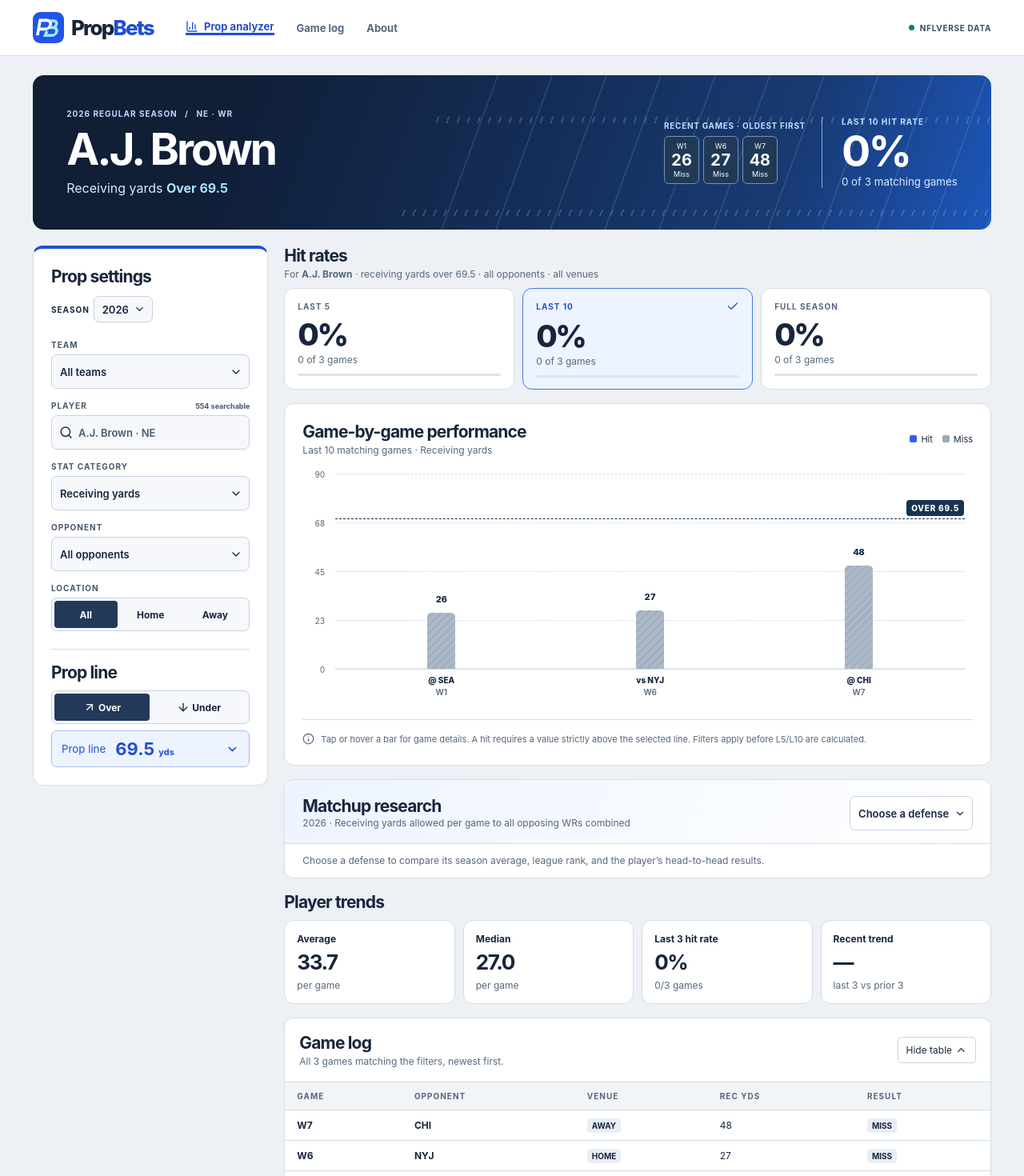
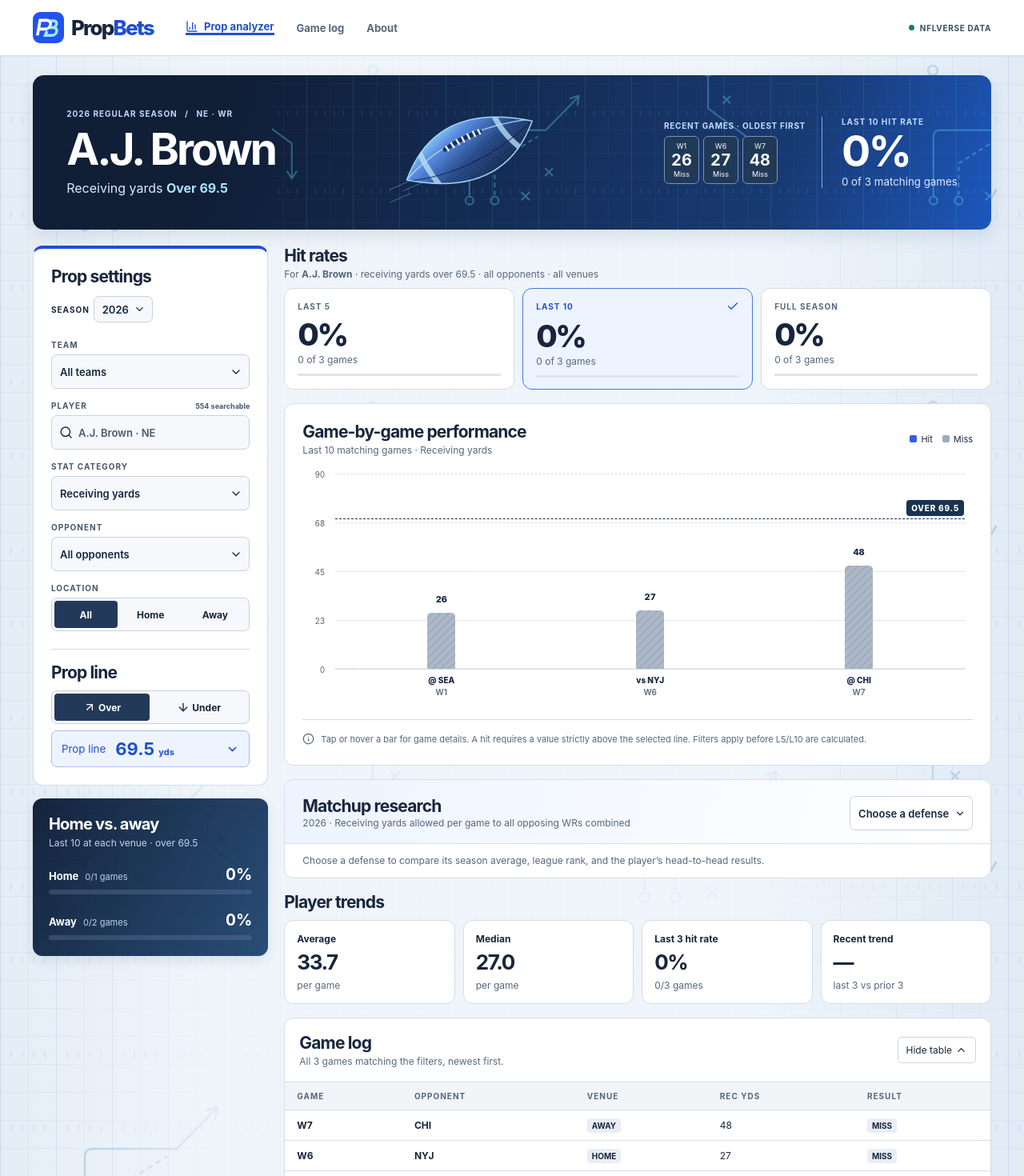
Before and after one commit to cashkub/nfl-porp-lab, a React (Vite) app: page / in a window 1280 px wide. Shown: the top 1470 px of the page at 80% size. Built offline with nearby package versions, Linux system fonts and the light colour scheme.

Commit message:
Add illustrated playbook graphics and desktop home/away comparison

```diff
--- a/src/App.jsx
+++ b/src/App.jsx
@@ -4,6 +4,7 @@ import {
   ChevronRight, Info, Search, ShieldCheck,
 
 } from 'lucide-react';
+import VenueSplits from './components/VenueSplits.jsx';
 import LineSelect from './components/LineSelect.jsx';
 import Matchup from './components/Matchup.jsx';
 import PropChart from './components/PropChart.jsx';
@@ -178,6 +179,7 @@ export default function App() {
 
   const opponents = useMemo(() => getDistinctOpponents(player, season), [player, season]);
   const allGames = useMemo(() => getPlayerGames(player, season, opponent, venue), [player, season, opponent, venue]);
+  const splitGames = useMemo(() => getPlayerGames(player, season, opponent), [player, season, opponent]);
   const displayed = useMemo(() => filteredWindow(allGames, windowSize), [allGames,windowSize]);
   const last5 = useMemo(() => summarize(filteredWindow(allGames, '5'), metric, line, direction), [allGames,metric,line,direction]);
   const last10 = useMemo(() => summarize(filteredWindow(allGames, '10'), metric, line, direction), [allGames,metric,line,direction]);
@@ -198,7 +200,7 @@ export default function App() {
     </header>
     <main className="shell" id="analyzer">
       <section className="match-header" aria-label="Selected player and prop">
-        <div className="field-lines" aria-hidden="true"/><div className="match-player">
+        <div className="field-lines" aria-hidden="true"/><img className="hero-football" src={import.meta.env.BASE_URL + "football.svg"} alt="" /><div className="match-player">
           <div className="match-context">{season} regular season <span>/</span> {player?.team || 'NFL'} · {player?.position || 'Player'}</div>
           <h1>{player?.name || 'Player props'}</h1>
           <p>{METRICS[metric].label} <b>{direction} {line}</b></p>
@@ -220,7 +222,7 @@ export default function App() {
         </div>
       </section>
       {isDemo && <div className="demo-warning" role="status"><Info size={20} /><div><strong>Demo mode — not real NFL statistics.</strong><span>{error || 'This first-run preview uses fictional players and sample game logs.'} Run the <b>Update NFL Data</b> GitHub workflow after publishing to load actual player data.</span></div></div>}
-      <div className="workspace"><aside className="panel setup" aria-label="Prop settings"><button type="button" className="phone-settings" aria-expanded={settingsOpen} aria-controls="settings-fields" onClick={()=>setSettingsOpen(!settingsOpen)}>
+      <div className="workspace"><div className="analysis-rail"><aside className="panel setup" aria-label="Prop settings"><button type="button" className="phone-settings" aria-expanded={settingsOpen} aria-controls="settings-fields" onClick={()=>setSettingsOpen(!settingsOpen)}>
         <span>{settingsOpen ? 'Close prop settings' : 'Edit player & line'}</span>
         <span className="phone-line">{direction} {line} <ChevronDown size={16}/></span>
       </button><div id="settings-fields" className={settingsOpen ? 'settings-fields expanded' : 'settings-fields'}><section className="controls-panel" aria-labelledby="controls-title">
@@ -240,7 +242,9 @@ export default function App() {
         <div className="line-left"><h2 id="line-title">Prop line</h2></div>
         <div className="line-controls"><div className="segmented direction-switch"><button className={direction==='over'?'active':''} onClick={()=>setDirection('over')} type="button"><ArrowUpRight size={16}/> Over</button><button className={direction==='under'?'active':''} onClick={()=>setDirection('under')} type="button"><ArrowDown size={16}/> Under</button></div><LineSelect key={metric} metric={metric} value={line} onChange={setLine} /></div>
       </section>
-      </div></aside><div className="results"><section className="hit-section" aria-labelledby="hit-title"><div className="section-header"><div><h2 id="hit-title">Hit rates</h2><p>For <strong>{player?.name || 'the selected player'}</strong> · {METRICS[metric].label.toLowerCase()} {direction} {line} · {opponent==='ALL'?'all opponents':`vs ${opponent}`} · {venue==='ALL'?'all venues':venue==='H'?'home only':'away only'}</p></div></div>
+      </div></aside>
+      <div className="rail-graphics"><VenueSplits games={splitGames} metric={metric} line={line} direction={direction} windowSize={windowSize}/></div>
+      </div><div className="results"><section className="hit-section" aria-labelledby="hit-title"><div className="section-header"><div><h2 id="hit-title">Hit rates</h2><p>For <strong>{player?.name || 'the selected player'}</strong> · {METRICS[metric].label.toLowerCase()} {direction} {line} · {opponent==='ALL'?'all opponents':`vs ${opponent}`} · {venue==='ALL'?'all venues':venue==='H'?'home only':'away only'}</p></div></div>
         <div className="stat-grid"><StatCard label="LAST 5" summary={last5} selected={windowSize==='5'} onClick={()=>setWindowSize('5')} /><StatCard label="LAST 10" summary={last10} selected={windowSize==='10'} onClick={()=>setWindowSize('10')} /><StatCard label="FULL SEASON" summary={whole} selected={windowSize==='season'} onClick={()=>setWindowSize('season')} /></div>
       </section>
       <section className="panel chart-panel" aria-labelledby="chart-title">
--- /dev/null
+++ b/src/components/VenueSplits.jsx
@@ -0,0 +1,17 @@
+import React from 'react';
+import { filteredWindow, formatRate, summarize } from '../lib/stats.js';
+
+export default function VenueSplits({ games, metric, line, direction, windowSize }) {
+  return <section className="venue-splits" aria-label="Home and away hit rates">
+    <h2>Home vs. away</h2>
+    <p>{windowSize === 'season' ? 'Full season' : `Last ${windowSize} at each venue`} · {direction} {line}</p>
+    {['H', 'A'].map(venue => {
+      const sample = filteredWindow(games.filter(game => game.venue === venue), windowSize);
+      const { rate, hits, total } = summarize(sample, metric, line, direction);
+      return <div className="venue-row" key={venue}>
+        <div><b>{venue === 'H' ? 'Home' : 'Away'}</b><span>{total ? `${hits}/${total} games` : 'No games'}</span><strong>{formatRate(rate)}</strong></div>
+        <div className="venue-track" aria-hidden="true"><i style={{ width: `${(rate ?? 0) * 100}%` }} /></div>
+      </div>;
+    })}
+  </section>;
+}
--- a/src/styles.css
+++ b/src/styles.css
@@ -224,3 +224,40 @@ footer {margin-top:25px;border-top:1px solid var(--rule);padding:18px 0 24px;fon
 @media (any-pointer: coarse), (max-width: 620px) {
   .app input, .app select { font-size: max(16px, 1rem); }
 }
+
+/* Field markings fade beneath the dashboard and show through its gutters. */
+.app {
+  background-color:#edf3f9;
+  background-image:linear-gradient(90deg,#d7e4f466,#f0f5fad9 21%,#eff5faeb 73%,#d4e2f280),url('/playbook.svg');
+  background-size:auto,700px 420px;
+}
+.match-header {box-shadow:0 8px 22px #1636591c}
+.field-lines {background:url('/playbook.svg') center / 580px auto;opacity:.66;inset:0 0 0 25%;transform:none;filter:brightness(2)}
+.hero-football {position:absolute;z-index:-1;left:36%;top:50%;width:clamp(150px,19vw,295px);transform:translateY(-50%);opacity:.95;pointer-events:none}
+.match-player {max-width:40%;overflow-wrap:anywhere}
+.analysis-rail {min-width:0;align-self:stretch}
+.rail-graphics {position:sticky;top:14px;margin-top:16px}
+.venue-splits {
+  border-radius:12px;padding:20px;color:white;overflow:hidden;
+  background:linear-gradient(120deg,#101f38fa,#173e6bea),url('/playbook.svg') center / 430px auto;
+  box-shadow:0 5px 15px #1936541c;
+}
+.venue-splits h2 {font-size:20px}
+.venue-splits p {font-size:12px;color:#c0d6ec;margin-top:4px}
+.venue-row {margin-top:20px}
+.venue-row>div:first-child {display:flex;align-items:baseline;gap:8px}
+.venue-row b {font-size:13px}.venue-row span {font-size:11px;color:#bed2ea}
+.venue-row strong {margin-left:auto;font-size:20px;font-variant-numeric:tabular-nums}
+.venue-track {height:6px;margin-top:7px;background:#61739566;border-radius:4px;overflow:hidden}
+.venue-track i {height:100%;display:block;background:#74d9ff}
+.venue-row:last-child .venue-track i {background:#b2bbff}
+@media(max-width:1100px) { .hero-football {left:32%;opacity:.34} }
+@media(max-width:880px) {
+  .rail-graphics {display:none}
+  .match-player {max-width:none}
+  .hero-football {left:42%;opacity:.22}
+}
+@media(max-width:620px) {
+  .hero-football {left:40%;top:32%;width:140px;opacity:.20}
+  .app {background-size:auto,460px 276px}
+}
```
Also changed, not shown: public/football.svg (added), public/playbook.svg (added).
